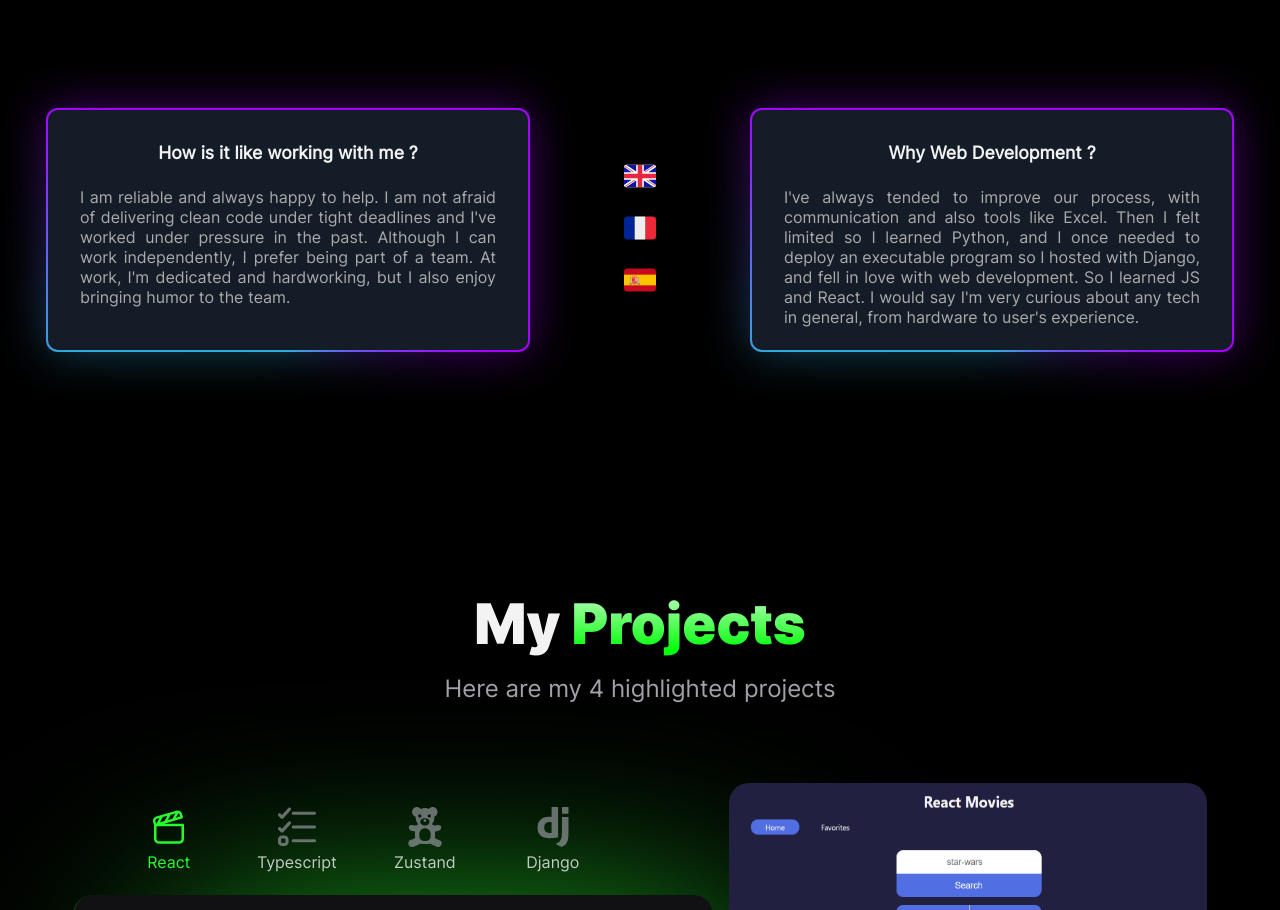
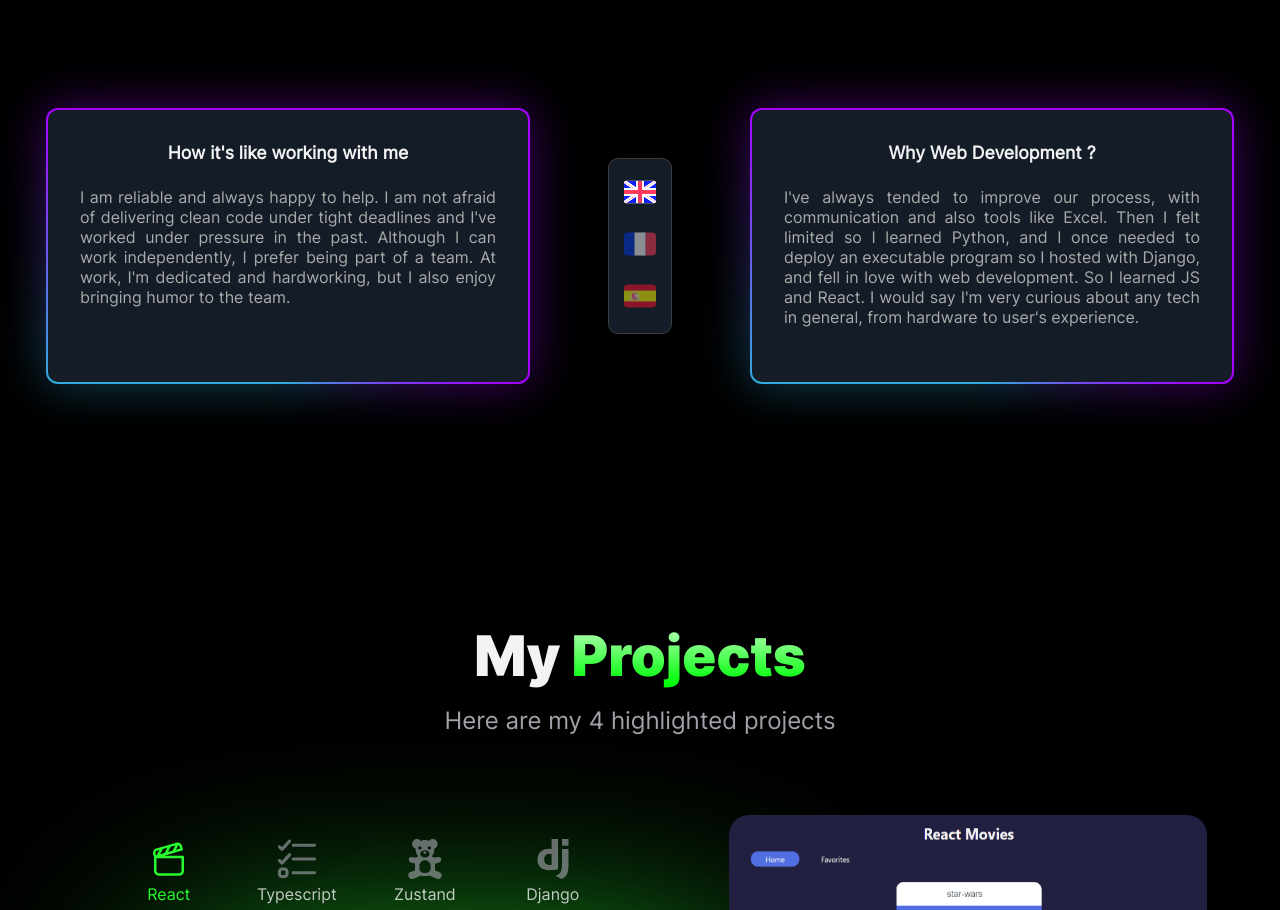
Before and after one commit to fromagetriste/portfolio, a React (Vite) app: page / in a window 1280 px wide. Shown: the part 1972-2882 px from the top of the page. Built offline with nearby package versions, Linux system fonts and the light colour scheme.

Commit message:
finished the about section

```diff
--- a/src/components/RadioDescription.jsx
+++ b/src/components/RadioDescription.jsx
@@ -1,4 +1,5 @@
 import React, { useState } from "react";
+import { myText, flagz } from "./myText";
 
 const RadioDescription = () => {
   const [langue, setLangue] = useState("english");
@@ -6,54 +7,6 @@ const RadioDescription = () => {
   const handleLangueChange = (e) => {
     setLangue(e.target.value);
     // console.log(e.target.value);
-  };
-
-  const myText = {
-    english: {
-      title1: "How is it like working with me ?",
-      answer1: `I am reliable and always happy to help. I am not afraid of
-    delivering clean code under tight deadlines and I've worked under
-    pressure in the past. Although I can work independently, I prefer
-    being part of a team. At work, I'm dedicated and hardworking, but I
-    also enjoy bringing humor to the team.`,
-      title2: "Why Web Development ?",
-      answer2: `I've always tended to improve our process, with communication and
-    also tools like Excel. Then I felt limited so I learned Python, and
-    I once needed to deploy an executable program so I
-    hosted with Django, and fell in love with web development. So I
-    learned JS and React. I would say I'm very curious about any tech in
-    general, from hardware to user's experience.`,
-    },
-    francais: {
-      title1: "Le travail avec moi au quotidien ?",
-      answer1: `I am reliable and always happy to help. I am not afraid of
-    delivering clean code under tight deadlines and I've worked under
-    pressure in the past. Although I can work independently, I prefer
-    being part of a team. At work, I'm dedicated and hardworking, but I
-    also enjoy bringing humor to the team.`,
-      title2: "Pourquoi le développement web ?",
-      answer2: `I've always tended to improve our process, with communication and
-    also tools like Excel. Then I felt limited so I learned Python, and
-    I once needed to deploy an executable program so I
-    hosted with Django, and fell in love with web development. So I
-    learned JS and React. I would say I'm very curious about any tech in
-    general, from hardware to user's experience.`,
-    },
-    espanol: {
-      title1: "Como es trabajar conmigo",
-      answer1: `I am reliable and always happy to help. I am not afraid of
-    delivering clean code under tight deadlines and I've worked under
-    pressure in the past. Although I can work independently, I prefer
-    being part of a team. At work, I'm dedicated and hardworking, but I
-    also enjoy bringing humor to the team.`,
-      title2: "Why Web Development ?",
-      answer2: `I've always tended to improve our process, with communication and
-    also tools like Excel. Then I felt limited so I learned Python, and
-    I once needed to deploy an executable program so I
-    hosted with Django, and fell in love with web development. So I
-    learned JS and React. I would say I'm very curious about any tech in
-    general, from hardware to user's experience.`,
-    },
   };
 
   return (
@@ -69,51 +22,23 @@ const RadioDescription = () => {
         {/* ____________________________________________ */}
 
         <div className="abt-flags">
-          <label htmlFor="english">
+          {flagz.map((flag) => (
+            <label
+              key={flag.tongue}
+              htmlFor={flag.tongue}
+              className={langue === flag.tongue ? "isChecked" : "notChecked"}
+            >
               <input
-              id="english"
+                id={flag.tongue}
+                value={flag.tongue}
                 type="radio"
-              value="english"
-              checked={langue === "english"}
+                checked={langue === flag.tongue}
                 onChange={handleLangueChange}
                 style={{ display: "none" }}
               />
-            <img
-              className="radio-drapeaux"
-              src="/public/icons/about/uk.svg"
-              alt="english flag"
-            />
+              <img className="radio-drapeaux" src={flag.src} alt="flag" />
             </label>
-          <label htmlFor="francais">
-            <input
-              id="francais"
-              type="radio"
-              value="francais"
-              checked={langue === "francais"}
-              onChange={handleLangueChange}
-              style={{ display: "none" }}
-            />
-            <img
-              className="radio-drapeaux"
-              src="/public/icons/about/fr.svg"
-              alt="french flag"
-            />
-          </label>
-          <label htmlFor="espanol">
-            <input
-              id="espanol"
-              type="radio"
-              value="espanol"
-              checked={langue === "espanol"}
-              onChange={handleLangueChange}
-              style={{ display: "none" }}
-            />
-            <img
-              className="radio-drapeaux"
-              src="/public/icons/about/es.svg"
-              alt="spanish flag"
-            />
-          </label>
+          ))}
         </div>
         {/* ____________________________________________ */}
 
--- /dev/null
+++ b/src/components/myText.js
@@ -0,0 +1,35 @@
+export const myText = {
+    english: {
+        title1: "How it's like working with me",
+        answer1: `I am reliable and always happy to help. I am not afraid of delivering clean code under tight deadlines and I've worked under pressure in the past. Although I can work independently, I prefer being part of a team. At work, I'm dedicated and hardworking, but I also enjoy bringing humor to the team.`,
+        title2: "Why Web Development ?",
+        answer2: `I've always tended to improve our process, with communication and also tools like Excel. Then I felt limited so I learned Python, and I once needed to deploy an executable program so I hosted with Django, and fell in love with web development. So I learned JS and React. I would say I'm very curious about any tech in general, from hardware to user's experience.`,
+    },
+    francais: {
+        title1: "Travailler avec moi au quotidien",
+        answer1: `Je suis fiable et toujours prêt à aider. Je n’ai pas peur de livrer du code propre dans des délais serrés, et j’ai déjà travaillé sous pression par le passé. Bien que je puisse travailler de manière autonome, je préfère faire partie d’une équipe. Au travail, je suis dévoué et travailleur, mais j’aime aussi apporter de l’humour à l’équipe.`,
+        title2: "Pourquoi le développement web ?",
+        answer2: `J'ai toujours oeuvrer à améliorer les processus, que ce soit par la communication ou avec des outils comme Excel. Avec le temps, je me suis senti limité par Excel, alors j'ai appris Python. Un jour, j'ai dû déployer un programme exécutable, alors je l'ai hébergé avec Django, et je suis tombé amoureux du développement web. J'ai donc appris JS et React. Je dirais que je suis très curieux de la technologie en général, qu'il s'agisse de matériel ou de l'expérience utilisateur.`,
+    },
+    espanol: {
+        title1: "Cómo es trabajar conmigo",
+        answer1: `Soy confiable y siempre estoy dispuesto a ayudar. No tengo miedo de entregar código limpio dentro de plazos ajustados, y he trabajado bajo presión en el pasado. Aunque puedo trabajar de manera independiente, prefiero formar parte de un equipo. En el trabajo, soy dedicado y trabajador, pero también me gusta aportar humor al equipo.`,
+        title2: "¿Por qué el desarrollo web?",
+        answer2: `Siempre he tendido a mejorar nuestros procesos, ya sea con la comunicación o con herramientas como Excel. Luego me sentí limitado, así que aprendí Python. Una vez necesité desplegar un programa ejecutable, así que lo alojé con Django, y me enamoré del desarrollo web. Por eso aprendí JS y React. Diría que soy muy curioso con cualquier tecnología en general, desde hardware hasta la experiencia del usuario.`,
+    },
+};
+
+export const flagz = [
+    {
+        tongue: "english",
+        src: "/public/icons/about/uk.svg",
+    },
+    {
+        tongue: "francais",
+        src: "/public/icons/about/fr.svg",
+    },
+    {
+        tongue: "espanol",
+        src: "/public/icons/about/es.svg",
+    },
+];
--- a/src/styles/styles_components/_radiodescription.scss
+++ b/src/styles/styles_components/_radiodescription.scss
@@ -9,7 +9,7 @@
   background-color: #141c28;
   text-align: center;
   position: relative;
-  height: 15rem;
+  height: 17rem;
   width: 30rem;
   border-radius: 10px;
   padding: 2rem;
@@ -68,14 +68,26 @@
   height: 11rem;
   width: 4rem;
   border-radius: 10px;
-  //   background-color: #141c28;
+  background-color: #141c28;
+  border: 1px solid rgb(62, 62, 62);
 }
 .radio-drapeaux {
   height: 2rem;
   width: 3rem;
   cursor: pointer;
   transition: transform 0.3s;
+  filter: brightness(1.5);
 }
 .radio-drapeaux:hover {
   transform: scale(1.1);
 }
+
+.isChecked img {
+  opacity: 1;
+  transition: opacity 0.3s ease;
+}
+
+.notChecked img {
+  opacity: 0.5;
+  transition: opacity 0.3s ease;
+}
```
Lines whose indentation alone changed are shown as unchanged.
